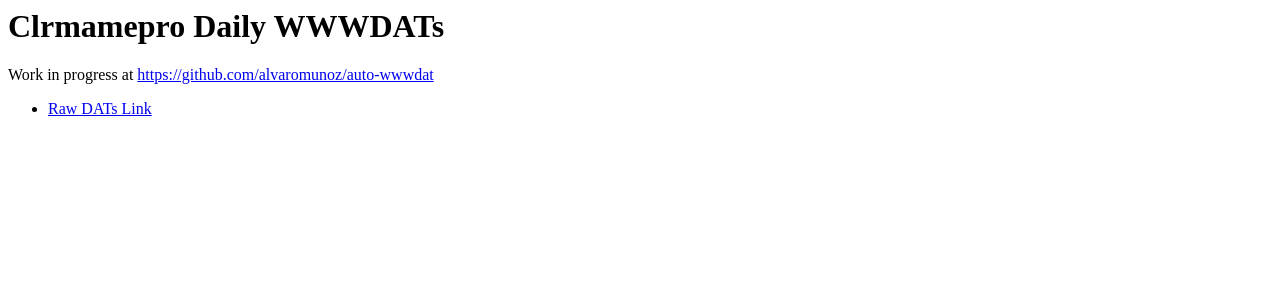
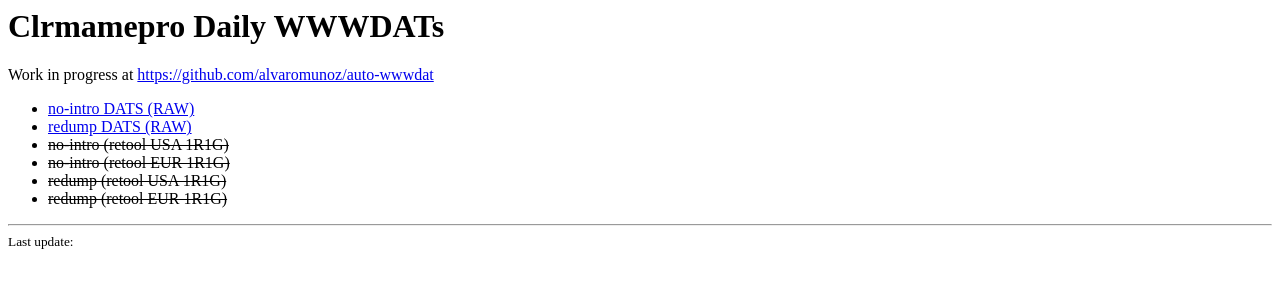
Before and after one commit to alvaromunoz/auto-wwwdat, a plain HTML site: page docs/index.html in a window 1280 px wide. Drawn offline with Linux system fonts and the light colour scheme.

Commit message:
new index html

```diff
--- a/docs/index.html
+++ b/docs/index.html
@@ -7,7 +7,19 @@
         <h1>Clrmamepro Daily WWWDATs</h1>
         <p>Work in progress at <a href="https://github.com/alvaromunoz/auto-wwwdat">https://github.com/alvaromunoz/auto-wwwdat</a></p>
         <ul>
-            <li><a href="dats/raw_dat_clrmamepro.xml">Raw DATs Link</a></li>
+            <li><a href="dats/raw_no-intro.xml">no-intro DATS (RAW)</a></li>
+            <li><a href="dats/raw_redump.xml">redump DATS (RAW)</a></li>
+            <li><del>no-intro (retool USA 1R1G)</del></li>
+            <li><del>no-intro (retool EUR 1R1G)</del></li>
+            <li><del>redump (retool USA 1R1G)</del></li>
+            <li><del>redump (retool EUR 1R1G)</del></li>
         </ul>
     </body>
+
+    <footer>
+        <hr>
+        <small>
+            Last update:
+        </small>
+    </footer>
 </html>
```
